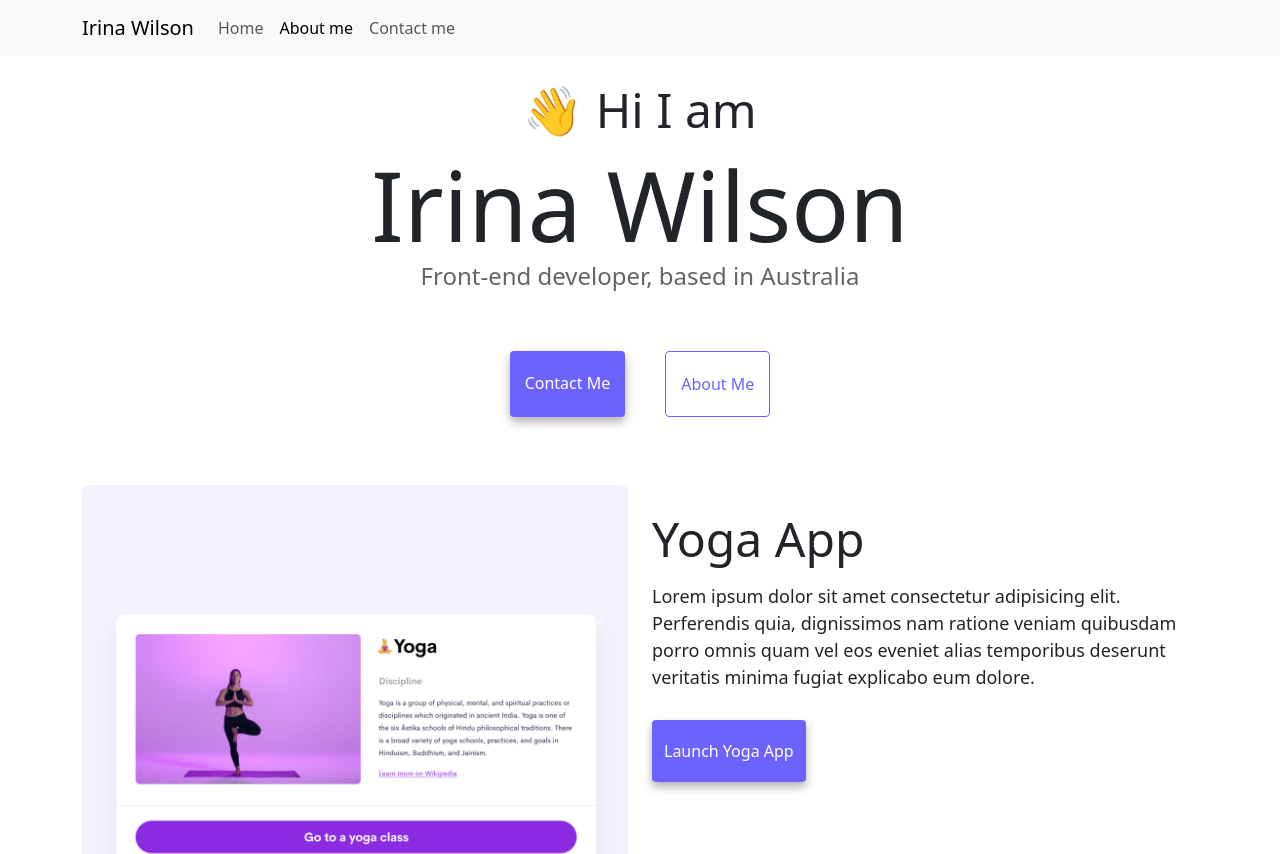
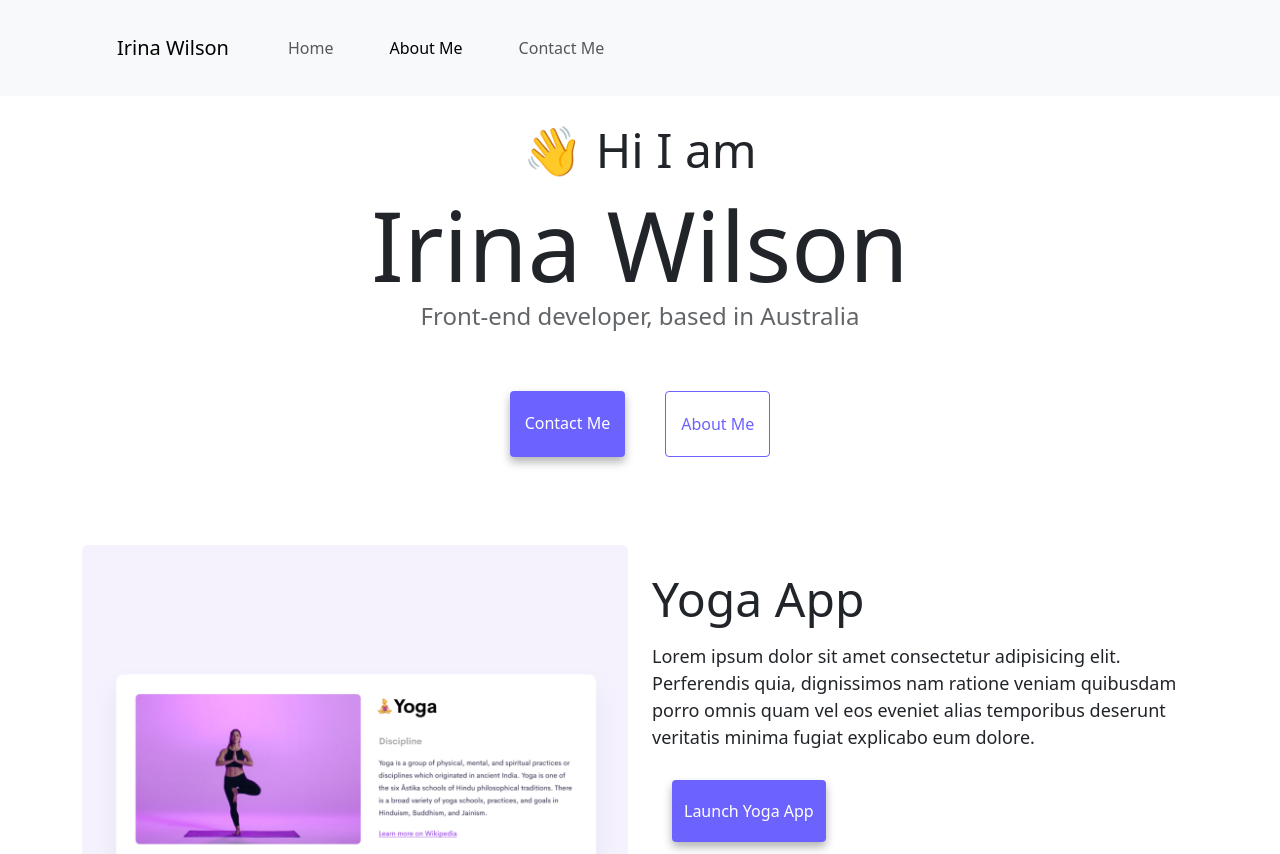
Before and after one commit to IrinaWilson/Responsive-Portfolio-Irina-Wilson, a plain HTML site: page index.html in a window 1280 px wide. Shown: the top 854 px of the page. Drawn offline with nearby package versions, Linux system fonts and the light colour scheme.

Commit message:
added styling for a

```diff
--- a/styles/style.css
+++ b/styles/style.css
@@ -40,7 +40,7 @@ h2 {
   justify-content: center;
 }
 
-.navigation-links a {
+.navigation-links {
   margin: 20px;
   border-radius: 4px;
   padding: 20px 15px;
@@ -48,6 +48,13 @@ h2 {
   text-transform: capitalize;
 }
 
+a {
+  margin: 20px;
+  border-radius: 4px;
+  padding: 20px 15px;
+  text-decoration: none;
+  text-transform: capitalize;
+}
 .contact-link {
   background: var(--primary-color);
   box-shadow: var(--box-shadow);
```
